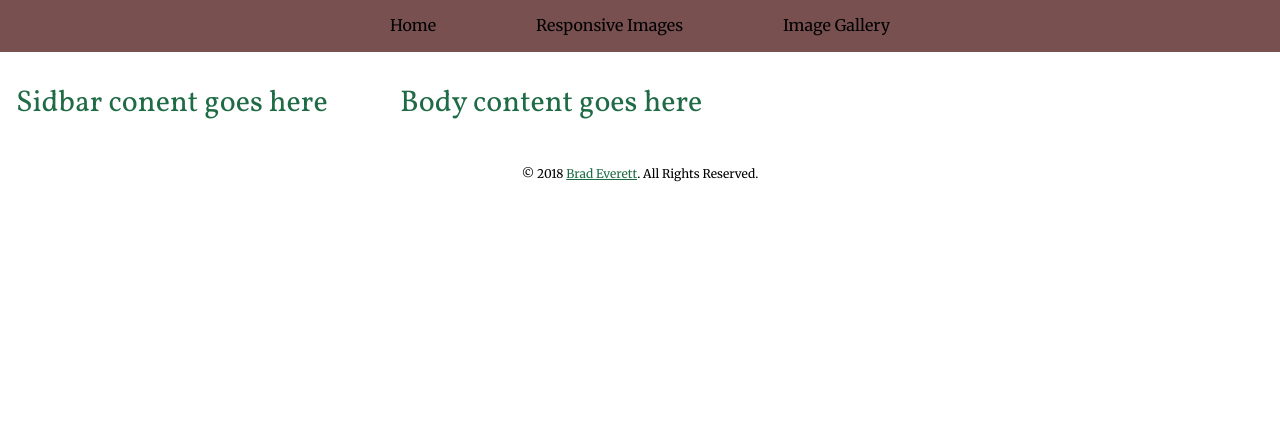
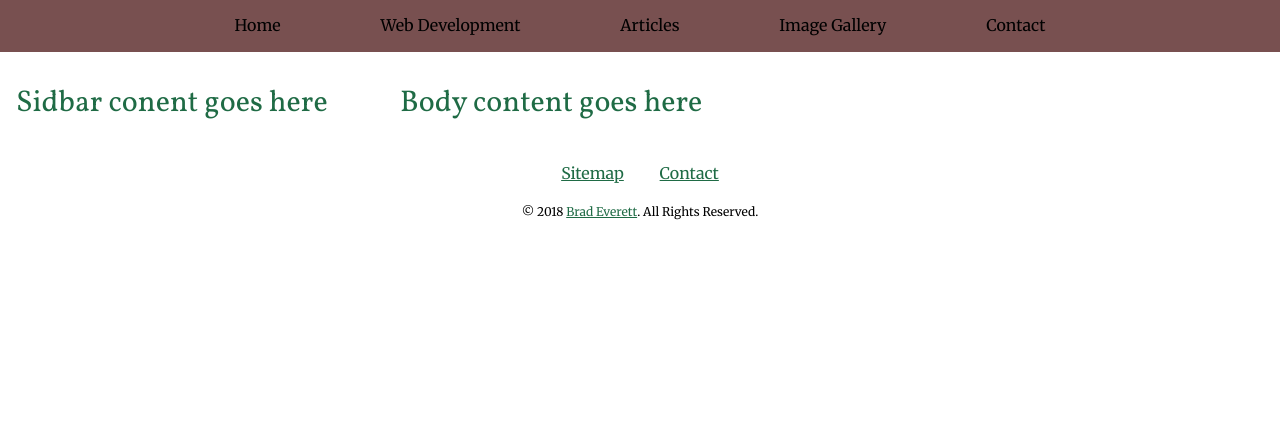
Before and after one commit to everdude/Grid, a PHP site: page /index.php in a window 1280 px wide. Shown: the part 161-593 px from the top of the page. Run offline with PHP 8.4, Linux system fonts and the light colour scheme; data that the repository does not hold is empty; some libraries are stand-ins or nearby versions.

Commit message:
update nav, includes, update js

```diff
--- a/includes/footer.php
+++ b/includes/footer.php
@@ -6,8 +6,10 @@
     </a></p>
     <ul>
         <li class="level_1<?php if($uri_segments[1] == ""){?> active<?php }?>"><a href="/">Home</a></li>
-        <li class="level_1<?php if($uri_segments[1] == "responsive-images"){?> active<?php }?>"><a href="/responsive-images">Responsive Images</a></li>
+        <li class="level_1<?php if($uri_segments[1] == "web-development"){?> active<?php }?>"><a href="/web-development">Web Development</a></li>
+        <li class="level_1<?php if($uri_segments[1] == "articles"){?> active<?php }?>"><a href="/articles">Articles</a></li>
         <li class="level_1<?php if($uri_segments[1] == "image-gallery"){?> active<?php }?>"><a href="/image-gallery">Image Gallery</a></li>
+        <li class="level_1<?php if($uri_segments[1] == "contact"){?> active<?php }?>"><a href="/contact">Contact</a></li>
     </ul>
     <p class="close"><a href="#return">
         <svg class="close-icon">
@@ -17,13 +19,17 @@
 </nav>
 <div id="dark-cover" aria-label="Mobile Only - on click, close mobile menu"></div>
 <footer>
+    <ul class="footer-links">
+        <li><a href="/sitemap">Sitemap</a></li>
+        <li><a href="/contact">Contact</a></li>
+    </ul>
     <p class="copywrite">&copy; <?php echo date("Y"); ?> <a href="/">Brad Everett</a>. All Rights Reserved.</p>
 </footer>
 <p id="back-top"><a href="#top" title="back to top">
     <svg class="back-top"><use xlink:href="#upArrow"></use></svg><br>back to top</a>
 </p>
 </div><!-- end wrapper -->
-<?php require_once('includes/svg.html'); ?>
+<?php require_once(SITE_ROOT.'/includes/svg.html'); ?>
 <script src="https://ajax.googleapis.com/ajax/libs/jquery/3.2.1/jquery.min.js"></script>
 <!-- <script  src="https://ajax.googleapis.com/ajax/libs/angularjs/1.6.4/angular.min.js"></script> -->
 <script defer src="/js/scripts.min.js"></script>
```
Lines whose indentation alone changed are shown as unchanged.
